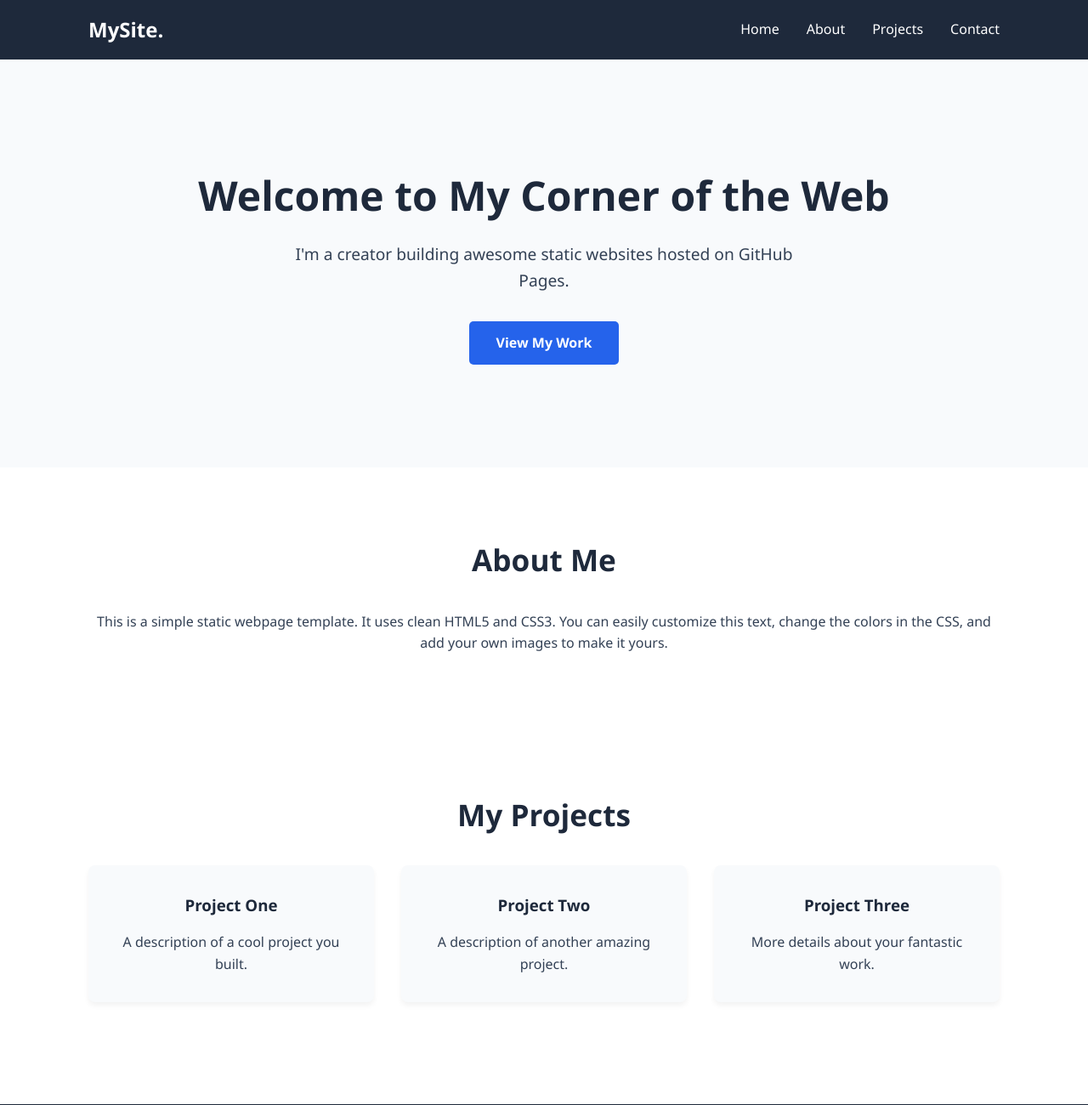
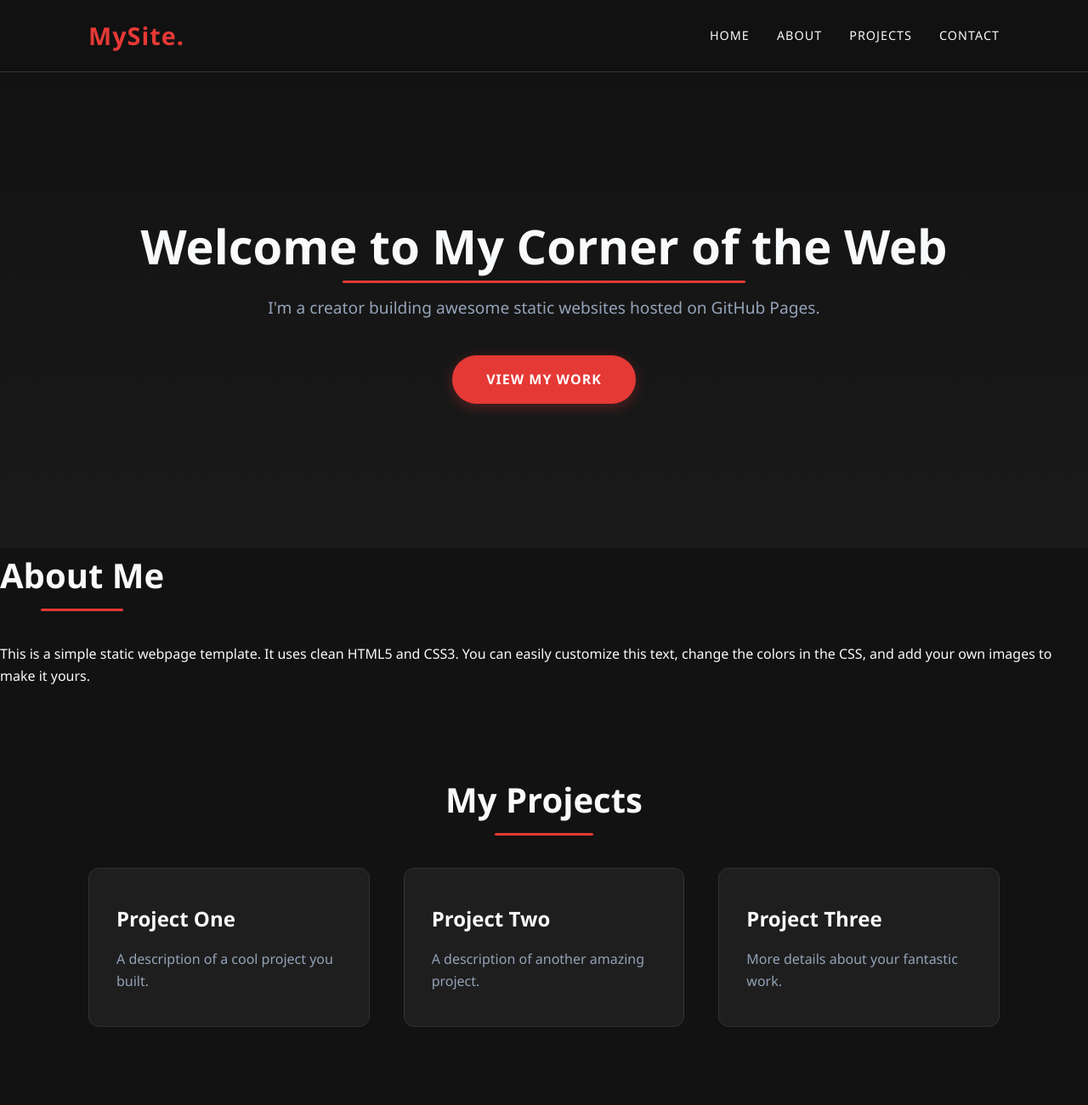
Before and after one commit to Rohit140220/myapp, a plain HTML site: page index.html in a window 1280 px wide. Shown: the top 1300 px of the page at 85% size. Drawn offline with Linux system fonts and the light colour scheme.

Commit message:
Revamp styles for dark theme and responsiveness
Updated global styles, navigation, hero section, and footer for a modern dark theme with improved responsiveness.

```diff
--- a/style.css
+++ b/style.css
@@ -1,9 +1,11 @@
 /* --- Global Styles --- */
 :root {
-    --primary-color: #2563eb;
-    --dark-color: #1e293b;
-    --light-color: #f8fafc;
-    --text-color: #334155;
+    --primary-color: #e53935; /* Bold red accent */
+    --primary-hover: #b71c1c;
+    --bg-color: #121212; /* Deep dark background */
+    --card-bg: #1e1e1e; /* Slightly lighter dark for cards */
+    --text-main: #f8fafc;
+    --text-muted: #94a3b8;
 }
 
 * {
@@ -15,8 +17,8 @@
 body {
     font-family: 'Segoe UI', Tahoma, Geneva, Verdana, sans-serif;
     line-height: 1.6;
-    color: var(--text-color);
-    background-color: #ffffff;
+    color: var(--text-main);
+    background-color: var(--bg-color);
 }
 
 a {
@@ -26,8 +28,9 @@ a {
 
 /* --- Navigation --- */
 header {
-    background-color: var(--dark-color);
-    color: #fff;
+    background-color: rgba(18, 18, 18, 0.95);
+    backdrop-filter: blur(10px);
+    border-bottom: 1px solid #333;
     position: sticky;
     top: 0;
     z-index: 100;
@@ -37,9 +40,15 @@ header {
     display: flex;
     justify-content: space-between;
     align-items: center;
-    padding: 1rem 5%;
+    padding: 1.2rem 5%;
     max-width: 1200px;
     margin: 0 auto;
+}
+
+.logo {
+    color: var(--primary-color);
+    font-size: 1.8rem;
+    letter-spacing: 1px;
 }
 
 .nav-links {
@@ -49,36 +58,40 @@ header {
 }
 
 .nav-links a {
-    color: #fff;
+    color: var(--text-main);
     font-weight: 500;
+    text-transform: uppercase;
+    font-size: 0.9rem;
+    letter-spacing: 1px;
     transition: color 0.3s ease;
 }
 
 .nav-links a:hover {
-    color: #cbd5e1;
+    color: var(--primary-color);
 }
 
 /* --- Hero Section --- */
 .hero {
-    background-color: var(--light-color);
-    padding: 100px 5%;
+    padding: 120px 5%;
     text-align: center;
-    min-height: 60vh;
+    min-height: 70vh;
     display: flex;
     align-items: center;
     justify-content: center;
+    background: linear-gradient(180deg, var(--bg-color) 0%, #1a1a1a 100%);
 }
 
 .hero-content h2 {
-    font-size: 3rem;
-    color: var(--dark-color);
-    margin-bottom: 1rem;
+    font-size: 3.5rem;
+    margin-bottom: 1.5rem;
+    line-height: 1.2;
 }
 
 .hero-content p {
     font-size: 1.2rem;
-    margin-bottom: 2rem;
-    max-width: 600px;
+    color: var(--text-muted);
+    margin-bottom: 2.5rem;
+    max-width: 650px;
     margin-inline: auto;
 }
 
@@ -86,76 +99,124 @@ header {
     display: inline-block;
     background-color: var(--primary-color);
     color: #fff;
-    padding: 0.8rem 2rem;
-    border-radius: 5px;
+    padding: 1rem 2.5rem;
+    border-radius: 30px;
     font-weight: bold;
-    transition: background-color 0.3s ease;
+    text-transform: uppercase;
+    letter-spacing: 1px;
+    transition: all 0.3s ease;
+    box-shadow: 0 4px 15px rgba(229, 57, 53, 0.3);
 }
 
 .btn:hover {
-    background-color: #1d4ed8;
+    background-color: var(--primary-hover);
+    transform: translateY(-2px);
+    box-shadow: 0 6px 20px rgba(229, 57, 53, 0.5);
     color: #fff;
 }
 
-/* --- Sections (About & Projects) --- */
-.about, .projects {
-    padding: 80px 5%;
+/* --- Sections --- */
+.projects {
+    padding: 100px 5%;
     max-width: 1200px;
     margin: 0 auto;
     text-align: center;
 }
 
 h2 {
-    font-size: 2.2rem;
-    color: var(--dark-color);
-    margin-bottom: 2rem;
+    font-size: 2.5rem;
+    margin-bottom: 3rem;
+    position: relative;
+    display: inline-block;
+}
+
+h2::after {
+    content: '';
+    position: absolute;
+    width: 50%;
+    height: 3px;
+    background-color: var(--primary-color);
+    bottom: -10px;
+    left: 25%;
+    border-radius: 2px;
 }
 
 /* --- Project Grid --- */
 .project-grid {
     display: grid;
-    grid-template-columns: repeat(auto-fit, minmax(300px, 1fr));
-    gap: 2rem;
+    grid-template-columns: repeat(auto-fit, minmax(320px, 1fr));
+    gap: 2.5rem;
 }
 
 .card {
-    background: var(--light-color);
-    padding: 2rem;
-    border-radius: 8px;
-    box-shadow: 0 4px 6px rgba(0,0,0,0.05);
-    transition: transform 0.3s ease;
+    background: var(--card-bg);
+    padding: 2.5rem 2rem;
+    border-radius: 12px;
+    border: 1px solid #333;
+    transition: all 0.4s ease;
+    text-align: left;
 }
 
 .card:hover {
-    transform: translateY(-5px);
+    transform: translateY(-10px);
+    border-color: var(--primary-color);
+    box-shadow: 0 10px 30px rgba(0, 0, 0, 0.5);
+}
+
+.card-icon {
+    font-size: 2.5rem;
+    margin-bottom: 1rem;
 }
 
 .card h3 {
+    font-size: 1.5rem;
     margin-bottom: 1rem;
-    color: var(--dark-color);
+    color: var(--text-main);
+}
+
+.card p {
+    color: var(--text-muted);
 }
 
 /* --- Footer --- */
 footer {
-    background-color: var(--dark-color);
-    color: #fff;
+    background-color: #0a0a0a;
     text-align: center;
-    padding: 2rem 5%;
-    margin-top: 40px;
+    padding: 4rem 5% 2rem;
+    margin-top: 60px;
+    border-top: 1px solid #333;
 }
 
-footer p {
-    margin-bottom: 0.5rem;
+.footer-content h2 {
+    margin-bottom: 1.5rem;
+}
+
+.footer-content h2::after {
+    display: none; /* Hide the underline for footer */
+}
+
+.footer-content a {
+    font-weight: bold;
+}
+
+.copyright {
+    margin-top: 3rem;
+    color: var(--text-muted);
+    font-size: 0.9rem;
 }
 
 /* --- Mobile Responsiveness --- */
 @media (max-width: 768px) {
     .navbar {
         flex-direction: column;
-        gap: 1rem;
+        gap: 1.5rem;
     }
 
     .hero-content h2 {
-        font-size: 2rem;
+        font-size: 2.2rem;
+    }
+
+    .hero {
+        padding: 80px 5%;
     }
 }
```
